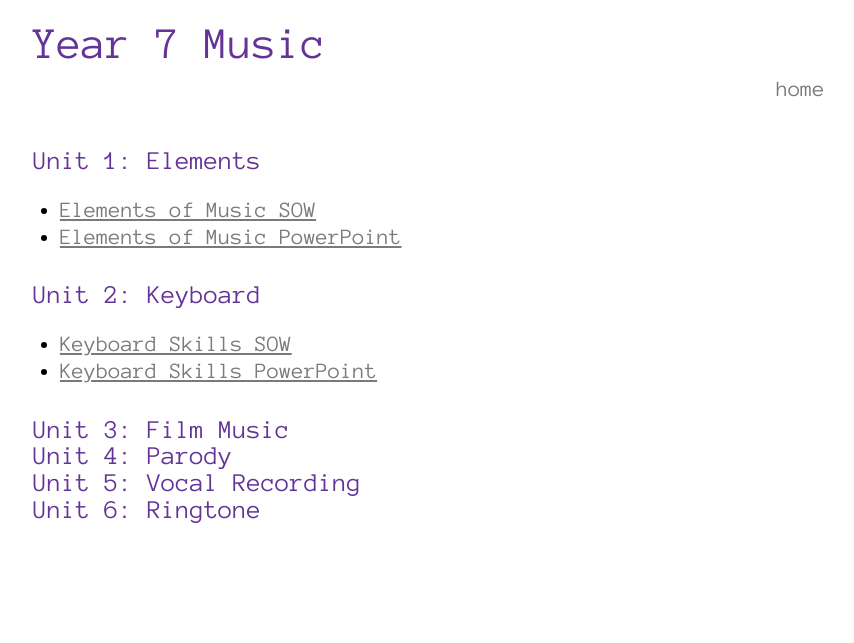
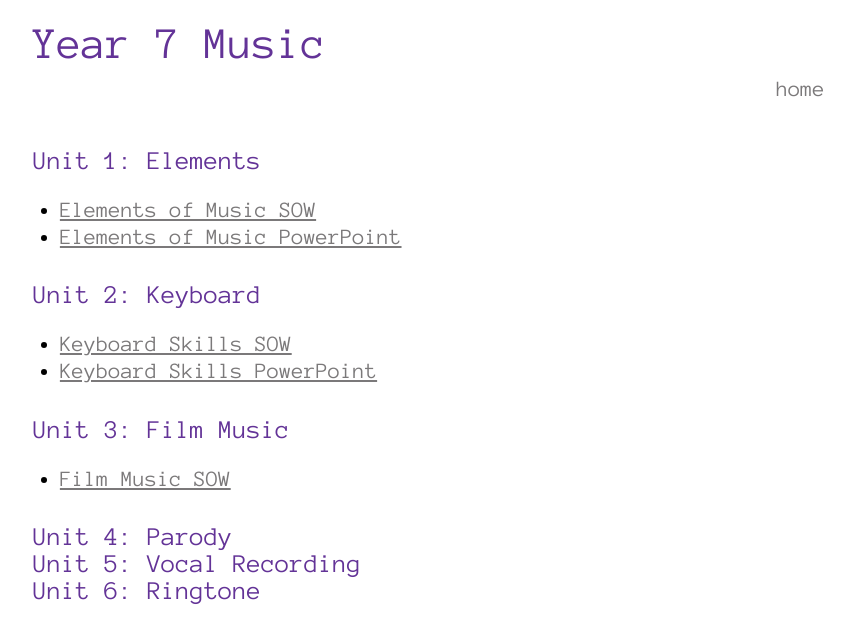
Before and after one commit to MalphasWats/stagewallis.com, a Jekyll site: the page built from music/Year7.markdown, in a window 1280 px wide. Shown: the top 643 px of the page, without its empty margins (207-1061 px from the left). Built offline with Jekyll 4.4.1, drawn with Linux system fonts in a browser that asks for light colours.

Commit message:
Y7filmSOW

```diff
--- a/music/Year7.markdown
+++ b/music/Year7.markdown
@@ -18,6 +18,7 @@ title: Year 7 Music
 
 ### Unit 3: Film Music
 
+* [Film Music SOW](Key Stage 3 Termly SOW Music Y7 Term 3.docx)
 
 
 ### Unit 4: Parody
```
Also changed, not shown: 1 other file.
